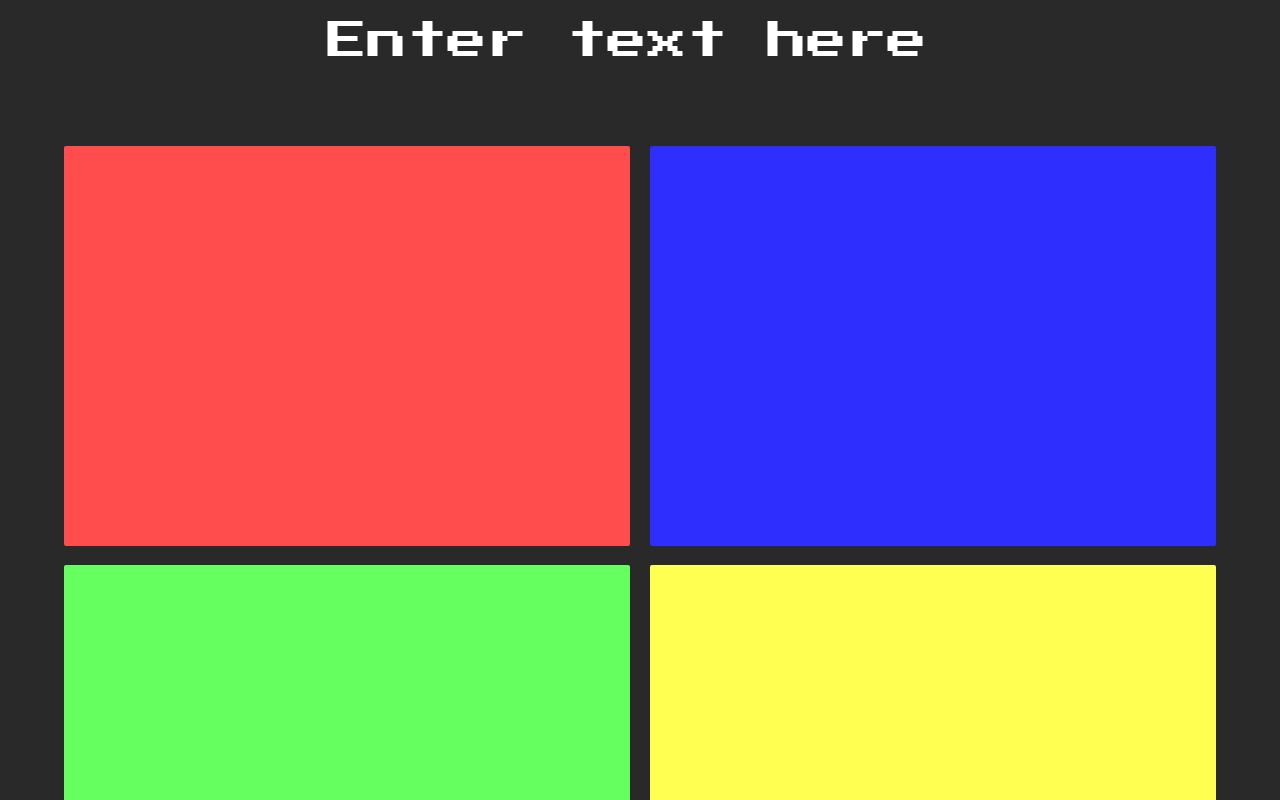
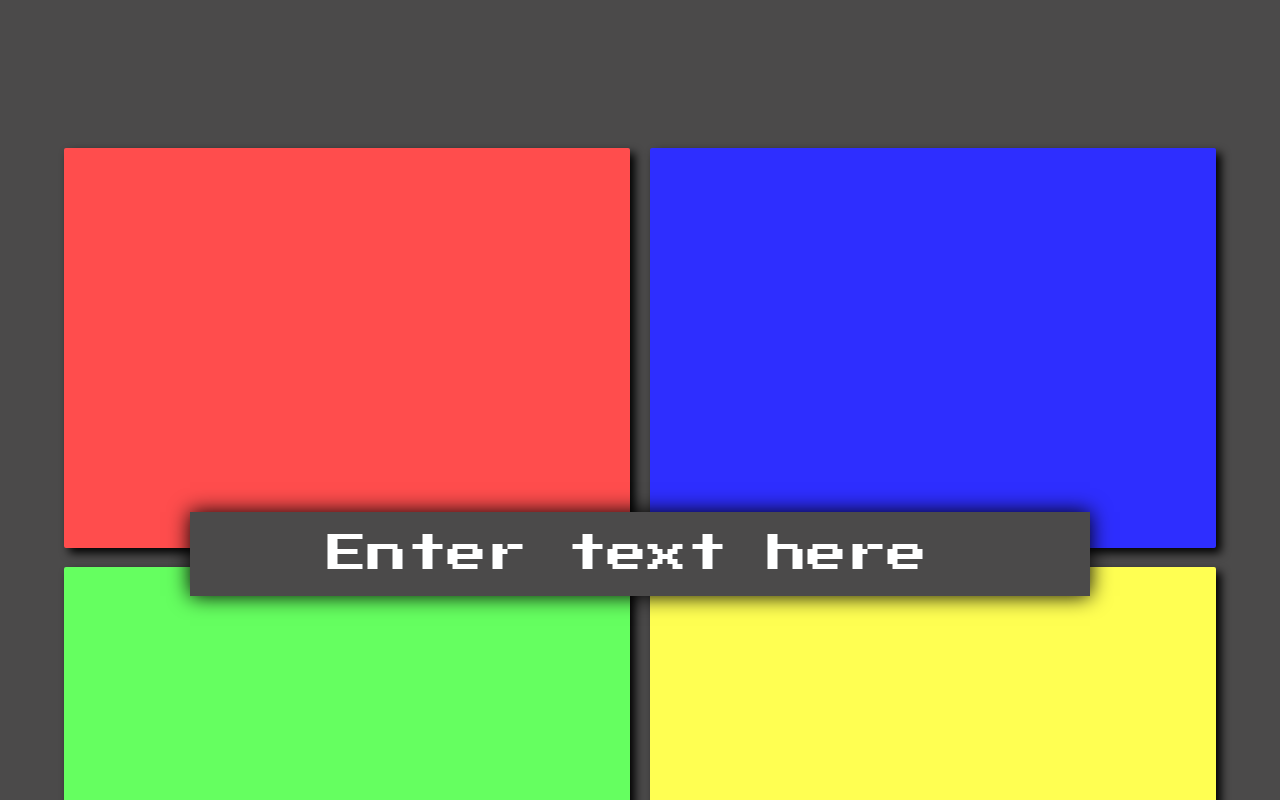
Before and after one commit to Ishbel95/dictionary-react-app, a React (Create React App) app: page / in a window 1280 px wide. Shown: the top 800 px of the page. Built offline with nearby package versions, Linux system fonts and the light colour scheme; a web font is replaced by a local one.

Commit message:
box-shadow added to form, grid and images, stretch styling added,

```diff
--- a/src/App.css
+++ b/src/App.css
@@ -4,7 +4,7 @@
   --third-font: "Oxanium", cursive;
   --fourth-font: "Share Tech", sans-serif;
   --fifth-font: "Turret Road", cursive;
-  --primary-color: rgb(41, 41, 41);
+  --primary-color: rgb(75, 74, 74);
   --secondary-color: #fff;
   --blue: rgb(46, 46, 255);
   --red: rgb(255, 77, 77);
--- a/src/Dictionary.css
+++ b/src/Dictionary.css
@@ -1,13 +1,19 @@
+.form {
+  box-shadow: 0 0 20px rgb(0, 0, 0);
+  margin: 5% auto;
+  display: block;
+  width: min(90%, 900px);
+}
+
 .form input {
-  display: block;
-  margin: 5% auto;
-  width: min(100%, 700px);
+  width: min(100%, 900px);
   font-family: var(--primary-font);
   background-color: var(--primary-color);
   color: var(--secondary-color);
   border: none;
   text-align: center;
   font-size: 2.5em;
+  padding: 0.3em;
 }
 .form input::placeholder {
   color: var(--secondary-color);
@@ -18,14 +24,3 @@
 .form input:focus {
   outline: none;
 }
-
-.color-box-grid {
-  display: grid;
-  gap: 1.2em;
-  text-align: center;
-}
-@media (min-width: 60em) {
-  .color-box-grid {
-    grid-template-columns: repeat(2, 1fr);
-  }
-}
--- a/src/Homepage.css
+++ b/src/Homepage.css
@@ -6,19 +6,20 @@
 }
 
 .homepage-form {
-  display: flex;
-  justify-content: center;
-  align-items: center;
+  box-shadow: 0 0 20px rgb(0, 0, 0);
+  margin: 0 auto;
+  display: block;
+  width: min(90%, 900px);
 }
 .homepage-form input {
-  width: min(100%, 700px);
+  width: min(100%, 900px);
   font-family: var(--primary-font);
   background-color: var(--primary-color);
   color: var(--secondary-color);
   border: none;
   text-align: center;
   font-size: 2.5em;
-  line-height: 2em;
+  padding: 0.3em;
 }
 .homepage-form input::placeholder {
   color: var(--secondary-color);
@@ -33,9 +34,16 @@
   .homepage-grid {
     grid-template-columns: repeat(2, 1fr);
   }
+  .homepage-form {
+    position: relative;
+    top: 32em;
+  }
 }
 @media (max-width: 60em) {
   .homepage-grid {
     grid-template-rows: 25em 25em 25em 25em;
   }
+  .homepage-form {
+    margin: 5% auto;
+  }
 }
--- a/src/Photos.css
+++ b/src/Photos.css
@@ -3,6 +3,9 @@
   gap: 1em;
 }
 
+.photos-results img {
+  box-shadow: 0 0 10px rgb(104, 104, 104);
+}
 @media (min-width: 60em) {
   .photo-grid {
     grid-template-columns: repeat(4, 1fr);
--- a/src/Results.css
+++ b/src/Results.css
@@ -9,7 +9,9 @@
     grid-template-columns: repeat(2, 1fr);
   }
 }
-
+.stretch {
+  min-height: 100%;
+}
 .red-box {
   background-color: var(--red);
 }
@@ -29,15 +31,19 @@
 .green-box {
   border-radius: 2px;
   padding: 1em;
+  box-shadow: 5px 5px 10px rgb(0, 0, 0);
 }
 
 .subtitles {
+  font-size: 2em;
+
   font-family: var(--secondary-font);
   letter-spacing: 0.1em;
   line-height: 2em;
 }
 
 .content {
+  font-size: 1.2em;
   font-family: var(--third-font);
   letter-spacing: 0.05em;
   line-height: 1.5em;
--- a/src/Results.js
+++ b/src/Results.js
@@ -12,7 +12,7 @@ export default function Results(props) {
       <div className="Results">
         <div className="color-box-grid">
           <div className="red-box">
-            <div className="yellow-box">
+            <div className="yellow-box stretch">
               <h1 className="subtitles text-capitalize">{props.result.word}</h1>
               {props.result.phonetics.map(function(phonetic, index) {
                 return (
@@ -34,19 +34,19 @@ export default function Results(props) {
           {props.result.meanings.map(function(meaning, index) {
             return (
               <div className="blue-box" key={index}>
-                <div className="green-box">
+                <div className="green-box stretch">
                   <Meaning meaning={meaning} />
                 </div>
               </div>
             );
           })}
           <div className="green-box">
-            <div className="blue-box">
+            <div className="blue-box stretch">
               <Photos photos={props.photos} />
             </div>
           </div>
           <div className="yellow-box">
-            <div className="red-box">
+            <div className="red-box stretch">
               <Photos photos={props.photos} />
             </div>
           </div>
```
